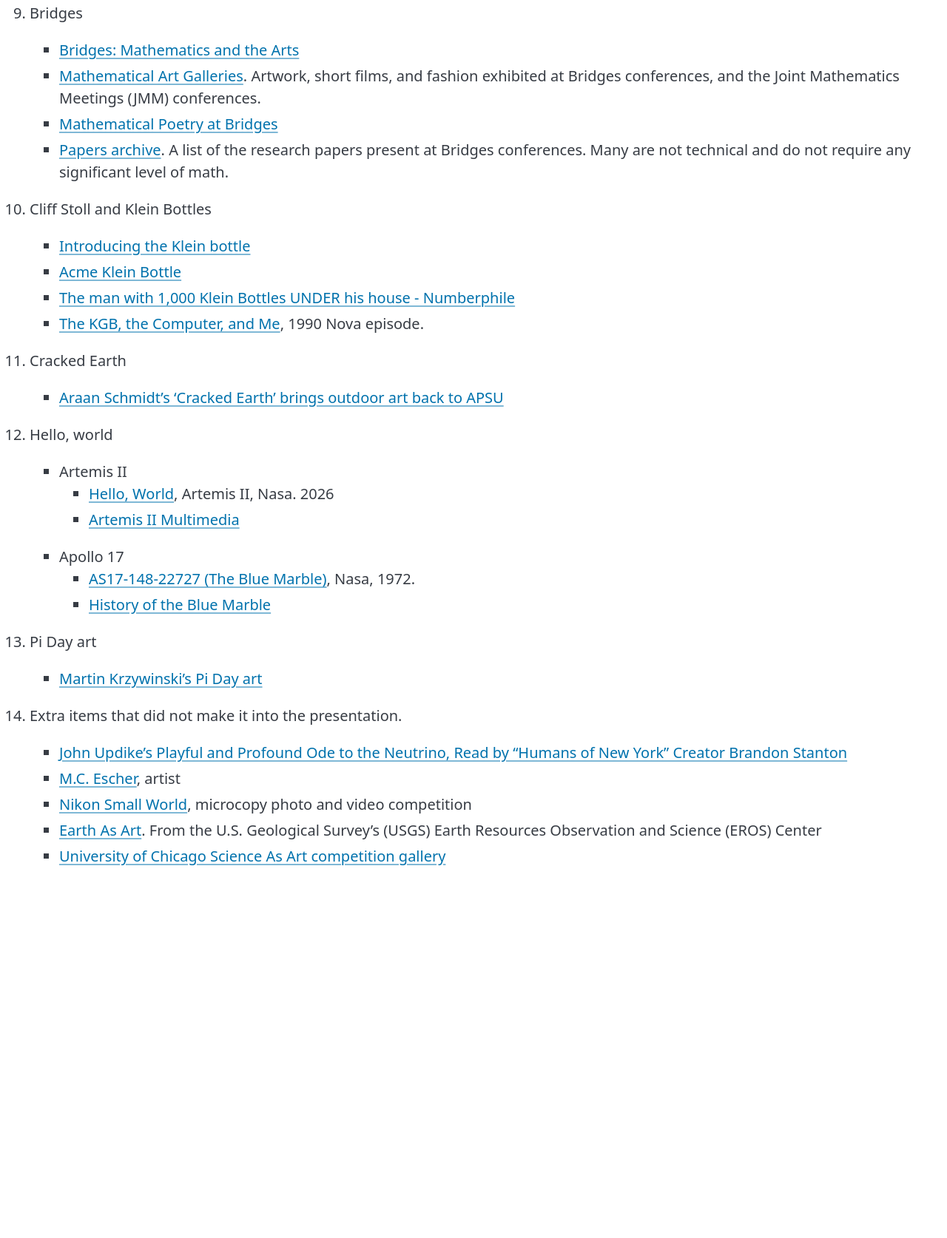
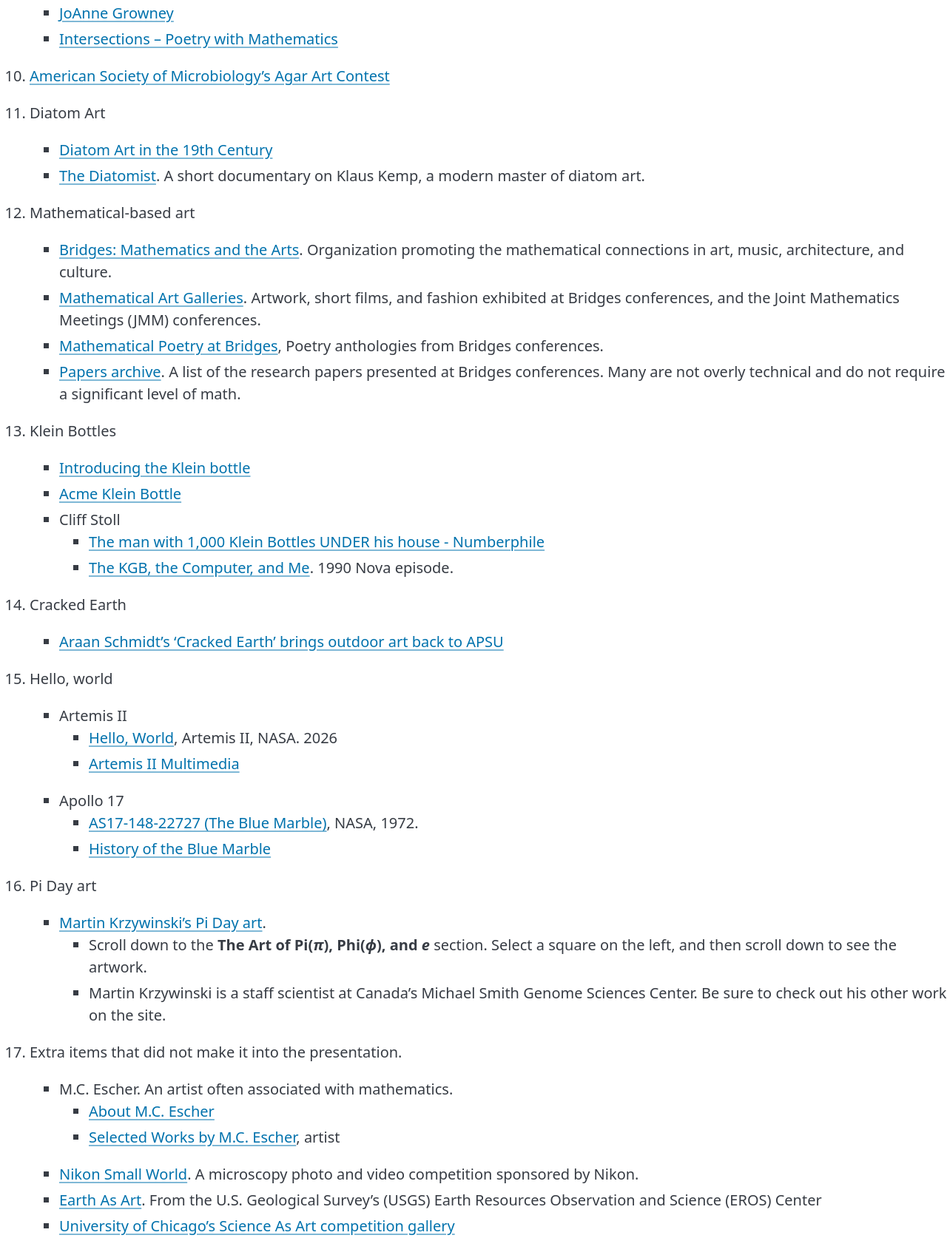
Before and after one commit to jnicholsonapsu/art-science-links, a plain HTML site: page index.html in a window 1280 px wide. Shown: the part 1122-2796 px from the top of the page at 74% size. Before the commit the page ends 2315 px from the top, so only its background shows below. Drawn offline with Linux system fonts and the light colour scheme.

Commit message:
Add files via upload

```diff
--- a/index.html
+++ b/index.html
@@ -17,13 +17,23 @@
 href="https://besharamagazine.org/a-thing-of-beauty/mandelbrot-set-fractal-geometry/">A
 Thing of Beauty: The Mandelbrot Set</a></li>
 <li><a href="https://mandelbrot.site/">mandelbrot.site</a>. An online
-tool for exploring the Mandelbrot set. Works best on a large screen like
-a desktop computer or tablet.</li>
+tool for exploring the Mandelbrot set. Works best on a large screen,
+such as a desktop computer or tablet.</li>
+<li><a href="https://paulbourke.net/fractals/buddhabrot/">The
+Buddhabrot</a>. Various images of the Buddhabrot.</li>
 </ul></li>
+<li><p><a
+href="https://www.themarginalian.org/2014/09/23/marie-curie-on-science-and-wonder/">Marie
+Curie on Curiosity, Wonder, and the Spirit of Adventure in
+Science</a></p></li>
+<li><p><a
+href="https://www.nps.gov/grba/planyourvisit/identifying-bristlecone-pines.htm">Bristlecone
+Pines</a>. From the National Park Service.</p></li>
 <li><p>Carte figurative des pertes successives en hommes de l’Armée
 Française dans la campagne de Russie 1812–1813</p>
 <ul>
-<li><a href="https://gallica.bnf.fr/ark:/12148/btv1b52504201x">Scan of
+<li><a
+href="https://gallica.bnf.fr/ark:/12148/btv1b52504201x?lang=EN">Scan of
 the map</a> at Gallica, the digital library of the Bibliothèque
 nationale de France (The national library of France).</li>
 <li><a
@@ -33,15 +43,16 @@
 <li><p>Interstellar</p>
 <ul>
 <li><a href="https://www.youtube.com/watch?v=Lm8p5rlrSkY">Interstellar,
-trailer 2</a>, Gargantua, the movie’s black hole, appears at 1:37</li>
+trailer 2</a>. Gargantua, the movie’s black hole, appears at 1:37</li>
 <li><a
 href="https://www.aps.org/archives/publications/apsnews/201412/thorne.cfm">Black
 Holes, Hollywood, and Interstellar: Q&amp;A with Kip Thorne</a></li>
 <li><a
 href="https://www.nasa.gov/universe/nasa-visualization-shows-a-black-holes-warped-world/">NASA
-Visualization Shows a Black Hole’s Warped World</a>, Press release</li>
+Visualization Shows a Black Hole’s Warped World</a>. Press release</li>
 <li><a href="https://svs.gsfc.nasa.gov/13326/">Black Hole Accretion Disk
-Visualization</a>, Scientific Visualization Studio</li>
+Visualization</a>. A set of black hole simulations in NASA’s Scientific
+Visualization Studio.</li>
 </ul></li>
 <li><p>David S. Goodsell</p>
 <ul>
@@ -73,34 +84,46 @@
 <li><p><a
 href="https://asm.org/events/asm-agar-art-contest/previous-winners">American
 Society of Microbiology’s Agar Art Contest</a></p></li>
-<li><p>Bridges</p>
+<li><p>Diatom Art</p>
+<ul>
+<li><a
+href="https://softfutures.substack.com/p/diatom-art-in-the-19th-century">Diatom
+Art in the 19th Century</a></li>
+<li><a href="https://vimeo.com/90160649">The Diatomist</a>. A short
+documentary on Klaus Kemp, a modern master of diatom art.</li>
+</ul></li>
+<li><p>Mathematical-based art</p>
 <ul>
 <li><a href="https://www.bridgesmathart.org/">Bridges: Mathematics and
-the Arts</a></li>
+the Arts</a>. Organization promoting the mathematical connections in
+art, music, architecture, and culture.</li>
 <li><a
 href="https://gallery.bridgesmathart.org/exhibitions">Mathematical Art
 Galleries</a>. Artwork, short films, and fashion exhibited at Bridges
 conferences, and the Joint Mathematics Meetings (JMM) conferences.</li>
 <li><a
 href="https://www2.math.uconn.edu/~glaz/Mathematical_Poetry_at_Bridges/index.html">Mathematical
-Poetry at Bridges</a></li>
+Poetry at Bridges</a>, Poetry anthologies from Bridges conferences.</li>
 <li><a href="https://archive.bridgesmathart.org/#gsc.tab=0">Papers
-archive</a>. A list of the research papers present at Bridges
-conferences. Many are not technical and do not require any significant
-level of math.</li>
+archive</a>. A list of the research papers presented at Bridges
+conferences. Many are not overly technical and do not require a
+significant level of math.</li>
 </ul></li>
-<li><p>Cliff Stoll and Klein Bottles</p>
+<li><p>Klein Bottles</p>
 <ul>
 <li><a
 href="https://plus.maths.org/introducing-klein-bottle">Introducing the
 Klein bottle</a><br />
 </li>
 <li><a href="https://www.kleinbottle.com/">Acme Klein Bottle</a></li>
+<li>Cliff Stoll
+<ul>
 <li><a href="https://www.youtube.com/watch?v=-k3mVnRlQLU">The man with
 1,000 Klein Bottles UNDER his house - Numberphile</a></li>
 <li><a
 href="https://archive.org/details/The_KGB_The_Computer_and_Me_1990">The
-KGB, the Computer, and Me</a>, 1990 Nova episode.</li>
+KGB, the Computer, and Me</a>. 1990 Nova episode.</li>
+</ul></li>
 </ul></li>
 <li><p>Cracked Earth</p>
 <ul>
@@ -113,7 +136,7 @@
 <li>Artemis II
 <ul>
 <li><a href="https://www.nasa.gov/image-article/hello-world/">Hello,
-World</a>, Artemis II, Nasa. 2026</li>
+World</a>, Artemis II, NASA. 2026</li>
 <li><a href="https://www.nasa.gov/artemis-ii-multimedia/">Artemis II
 Multimedia</a></li>
 </ul></li>
@@ -121,7 +144,7 @@
 <ul>
 <li><a
 href="https://eol.jsc.nasa.gov/SearchPhotos/photo.pl?mission=AS17&amp;roll=148&amp;frame=22727">AS17-148-22727
-(The Blue Marble)</a>, Nasa, 1972.</li>
+(The Blue Marble)</a>, NASA, 1972.</li>
 <li><a
 href="https://science.nasa.gov/earth/earth-observatory/history-of-the-blue-marble/">History
 of the Blue Marble</a></li>
@@ -130,23 +153,32 @@
 <li><p>Pi Day art</p>
 <ul>
 <li><a href="https://mk.bcgsc.ca/pi/">Martin Krzywinski’s Pi Day
-art</a></li>
+art</a>.
+<ul>
+<li>Scroll down to the <strong>The Art of Pi(<em>π</em>),
+Phi(<em>ϕ</em>), and <em>e</em></strong> section. Select a square on the
+left, and then scroll down to see the artwork.</li>
+<li>Martin Krzywinski is a staff scientist at Canada’s Michael Smith
+Genome Sciences Center. Be sure to check out his other work on the
+site.</li>
+</ul></li>
 </ul></li>
 <li><p>Extra items that did not make it into the presentation.</p>
 <ul>
-<li><a
-href="https://www.themarginalian.org/2018/03/16/john-updike-cosmic-gall-brandon-stanton/">John
-Updike’s Playful and Profound Ode to the Neutrino, Read by “Humans of
-New York” Creator Brandon Stanton</a></li>
-<li><a href="https://mcescher.com/">M.C. Escher</a>, artist</li>
-<li><a href="https://www.nikonsmallworld.com/">Nikon Small World</a>,
-microcopy photo and video competition</li>
+<li>M.C. Escher. An artist often associated with mathematics.
+<ul>
+<li><a href="https://mcescher.com/about/">About M.C. Escher</a></li>
+<li><a href="https://mcescher.com/gallery/">Selected Works by M.C.
+Escher</a>, artist</li>
+</ul></li>
+<li><a href="https://www.nikonsmallworld.com/">Nikon Small World</a>. A
+microscopy photo and video competition sponsored by Nikon.</li>
 <li><a href="https://www.usgs.gov/centers/eros/earth-art">Earth As
 Art</a>. From the U.S. Geological Survey’s (USGS) Earth Resources
 Observation and Science (EROS) Center</li>
 <li><a
 href="https://www.flickr.com/photos/195258204@N03/albums/">University of
-Chicago Science As Art competition gallery</a></li>
+Chicago’s Science As Art competition gallery</a></li>
 </ul></li>
 </ol>
 </body>
```
